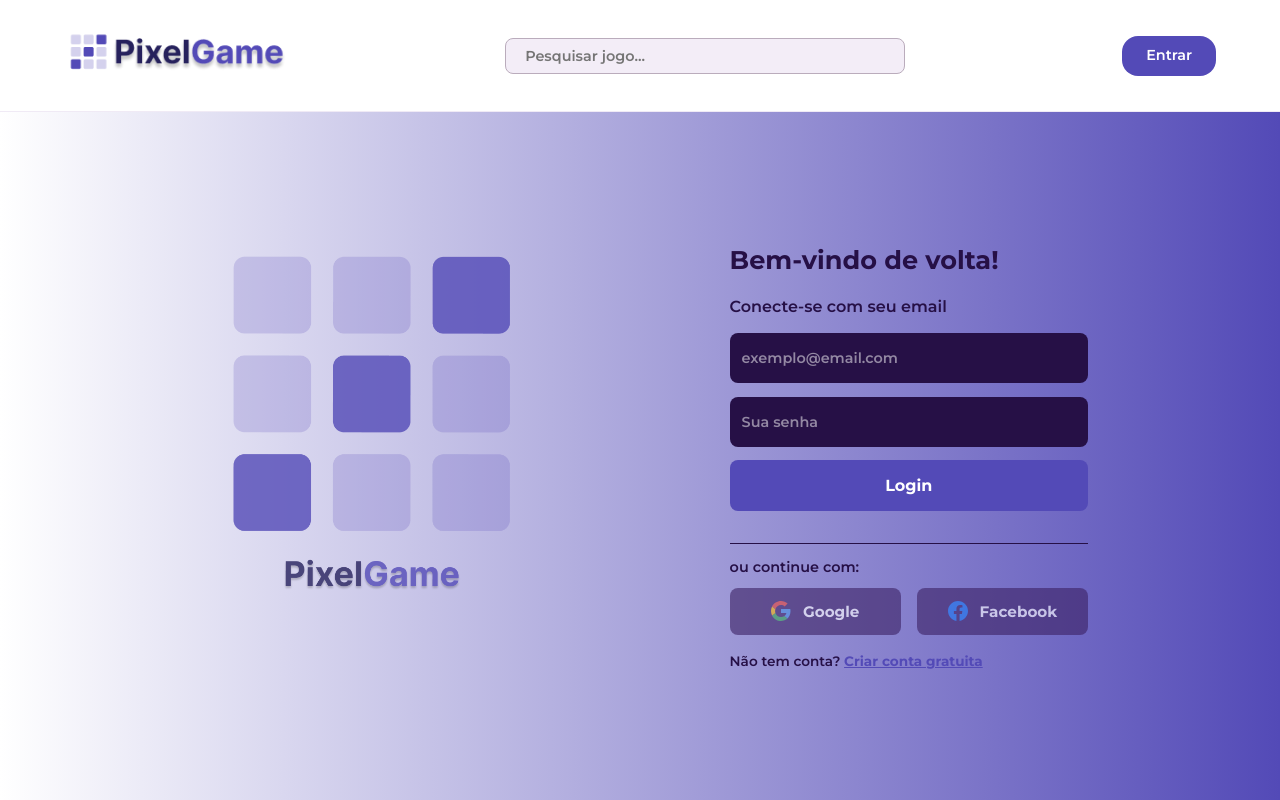
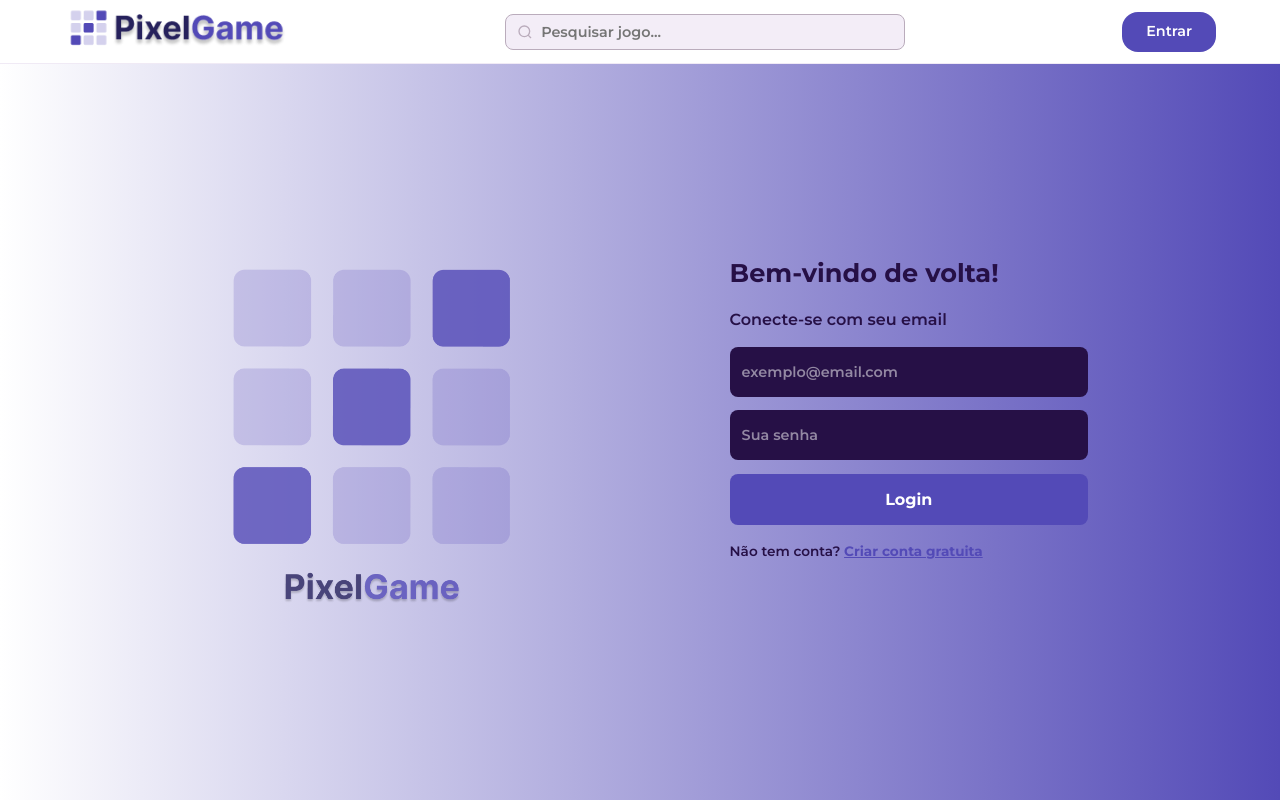
Before and after one commit to rosanadev/A3-PixelGame, a React (Vite) app in the folder src/: page /login in a window 1280 px wide. Built offline with nearby package versions, Linux system fonts and the light colour scheme.

Commit message:
style(navbar/login): alinha visual ao protótipo Figma e remove botões sociais

```diff
--- a/src/src/components/layout/Navbar.jsx
+++ b/src/src/components/layout/Navbar.jsx
@@ -3,6 +3,7 @@ import { useState } from 'react';
 import { useAuth } from '../../context/AuthContext';
 import { useCart } from '../../context/CartContext';
 import CartIcon from '../icons/CartIcon';
+import logoHorizontal from '../../img/login/logo-horizontal.png';
 import './Navbar.css';
 
 export default function Navbar() {
@@ -28,14 +29,20 @@ export default function Navbar() {
   return (
     <header className="navbar" role="banner">
       <div className="container navbar__inner">
-        {/* Logo */}
+
+        {/* Logo real do projeto */}
         <Link to="/" className="navbar__logo" aria-label="PixelGame - Página inicial">
-          <span className="navbar__logo-text">Pixel<span>Game</span></span>
+          <img src={logoHorizontal} alt="PixelGame" className="navbar__logo-img" />
         </Link>
 
-        {/* Busca */}
+        {/* Busca com lupa */}
         <form className="navbar__search" onSubmit={handleSearch} role="search">
           <label htmlFor="navbar-search" className="sr-only">Buscar jogos</label>
+          <div className="navbar__search-wrapper">
+            <svg className="navbar__search-icon" viewBox="0 0 24 24" fill="none" stroke="currentColor" strokeWidth="2" aria-hidden="true">
+              <circle cx="11" cy="11" r="8" />
+              <line x1="21" y1="21" x2="16.65" y2="16.65" />
+            </svg>
             <input
               id="navbar-search"
               type="search"
@@ -45,40 +52,35 @@ export default function Navbar() {
               onChange={(e) => setSearch(e.target.value)}
               aria-label="Buscar jogos"
             />
-          <button type="submit" className="navbar__search-btn" aria-label="Executar busca">
-            🔍
-          </button>
+          </div>
         </form>
 
         {/* Ações */}
         <nav className="navbar__actions" aria-label="Navegação do usuário">
           {user ? (
             <>
-              <Link to="/wishlist" className="navbar__icon-btn" aria-label="Lista de desejos" title="Lista de desejos">
-                ♡
-              </Link>
+              <Link to="/wishlist" className="navbar__icon-btn" aria-label="Lista de desejos" title="Lista de desejos">♡</Link>
               <Link
                 to="/cart"
                 className="navbar__icon-btn navbar__cart"
-                aria-label={count > 0 ? 'Carrinho de compras (com itens)' : 'Carrinho de compras'}
+                aria-label={count > 0 ? 'Carrinho (com itens)' : 'Carrinho'}
                 title="Carrinho"
               >
                 <CartIcon size={22} />
                 {count > 0 && <span className="navbar__cart-badge" aria-hidden="true" />}
               </Link>
 
-              {/* Menu do usuário */}
               <div className="navbar__user" onClick={() => setMenuOpen(!menuOpen)}>
                 <button
                   className="navbar__user-btn"
                   aria-haspopup="true"
                   aria-expanded={menuOpen}
-                  aria-label={`Menu do usuário: ${user.nome || user.name}`}
+                  aria-label={`Menu do usuário: ${user.nome}`}
                 >
                   <span className="navbar__avatar" aria-hidden="true">
-                    {(user.nome || user.name || 'U')[0].toUpperCase()}
+                    {(user.nome || 'U')[0].toUpperCase()}
                   </span>
-                  <span className="navbar__username">{user.nome || user.name}</span>
+                  <span className="navbar__username">{user.nome}</span>
                   <span aria-hidden="true">▾</span>
                 </button>
 
@@ -104,18 +106,15 @@ export default function Navbar() {
               </div>
             </>
           ) : (
-            <Link to="/login" className="btn btn-primary">Entrar</Link>
+            <Link to="/login" className="navbar__btn-purple">Entrar</Link>
           )}
 
-          {/* Hamburger mobile */}
           <button
             className="navbar__hamburger"
             onClick={() => setMenuOpen(!menuOpen)}
             aria-label="Abrir menu"
             aria-expanded={menuOpen}
-          >
-            ☰
-          </button>
+          >☰</button>
         </nav>
       </div>
     </header>
--- a/src/src/pages/LoginPage.css
+++ b/src/src/pages/LoginPage.css
@@ -8,7 +8,7 @@
 }
 
 .login-header {
-  height: 7rem;
+  height: 64px;
   background: white;
   display: flex;
   align-items: center;
@@ -37,21 +37,8 @@
   max-width: 400px;
 }
 
-.login-search-bar {
-  width: 100%;
-  border-radius: 0.5rem;
-  border: 1px solid #BAACBC;
-  padding: 0.5rem 1.2rem;
-  background: #F3EDF7;
-  font-family: 'Montserrat', sans-serif;
-  font-size: 0.9rem;
-  color: #261046;
-  outline: none;
-  transition: border-color 0.2s;
-}
-.login-search-bar:focus {
-  border-color: #534AB7;
-}
+
+
 
 .login-nav-actions {
   display: flex;
@@ -203,42 +190,7 @@
 }
 @keyframes spin { to { transform: rotate(360deg); } }
 
-.login-line {
-  height: 1px;
-  width: 100%;
-  background: #261046;
-  margin-top: 2rem;
-}
 
-.login-or {
-  margin: 0.75rem 0 0.5rem;
-  font-size: 0.9rem;
-  color: #261046;
-}
-
-.login-social {
-  display: flex;
-  justify-content: space-between;
-  gap: 1rem;
-}
-
-.login-social-button {
-  display: flex;
-  align-items: center;
-  justify-content: center;
-  gap: 0.75rem;
-  background: #3B2063;
-  color: white;
-  border-radius: 0.5rem;
-  padding: 0.85rem 0;
-  width: 50%;
-  border: none;
-  font-family: 'Montserrat', sans-serif;
-  font-weight: 700;
-  font-size: 0.95rem;
-  cursor: pointer;
-  transition: background 0.2s, opacity 0.2s;
-}
 .login-social-button:hover:not(:disabled) {
   background: #261046;
 }
@@ -278,3 +230,31 @@
     display: none;
   }
 }
+
+/* Busca com lupa */
+.login-search-wrapper {
+  position: relative;
+  display: flex;
+  align-items: center;
+}
+.login-search-icon {
+  position: absolute;
+  left: 0.75rem;
+  width: 16px;
+  height: 16px;
+  color: #BAACBC;
+  pointer-events: none;
+}
+.login-search-bar {
+  width: 100%;
+  border-radius: 0.5rem;
+  border: 1px solid #BAACBC;
+  padding: 0.5rem 1rem 0.5rem 2.2rem;
+  background: #F3EDF7;
+  font-family: 'Montserrat', sans-serif;
+  font-size: 0.9rem;
+  color: #261046;
+  outline: none;
+  transition: border-color 0.2s;
+}
+.login-search-bar:focus { border-color: #534AB7; }
--- a/src/src/pages/LoginPage.jsx
+++ b/src/src/pages/LoginPage.jsx
@@ -15,6 +15,7 @@ export default function LoginPage() {
   const [senha, setSenha] = useState('');
   const [error, setError] = useState('');
   const [loading, setLoading] = useState(false);
+  const [search, setSearch] = useState('');
 
   async function handleSubmit(e) {
     e.preventDefault();
@@ -33,37 +34,57 @@ export default function LoginPage() {
     }
   }
 
+  function handleSearch(e) {
+    e.preventDefault();
+    if (search.trim()) navigate(`/?q=${encodeURIComponent(search.trim())}`);
+  }
+
   return (
     <div className="login-page">
 
+      {/* Header */}
       <header className="login-header">
         <nav className="login-nav">
           <Link to="/" aria-label="PixelGame - Página inicial">
             <img src={logoHorizontal} alt="PixelGame" className="login-nav-logo" />
           </Link>
-          <form className="login-nav-search" role="search">
+
+          {/* Busca com lupa */}
+          <form className="login-nav-search" role="search" onSubmit={handleSearch}>
             <label htmlFor="nav-search" className="sr-only">Pesquisar jogo</label>
+            <div className="login-search-wrapper">
+              <svg className="login-search-icon" viewBox="0 0 24 24" fill="none" stroke="currentColor" strokeWidth="2" aria-hidden="true">
+                <circle cx="11" cy="11" r="8" />
+                <line x1="21" y1="21" x2="16.65" y2="16.65" />
+              </svg>
               <input
                 id="nav-search"
-              type="text"
+                type="search"
                 placeholder="Pesquisar jogo..."
                 className="login-search-bar"
+                value={search}
+                onChange={(e) => setSearch(e.target.value)}
                 aria-label="Pesquisar jogo"
               />
+            </div>
           </form>
+
           <div className="login-nav-actions">
             <Link to="/login" className="login-btn-purple">Entrar</Link>
           </div>
         </nav>
       </header>
 
+      {/* Main — duas colunas */}
       <main className="login-main">
         <div className="login-container">
 
+          {/* Coluna esquerda — logo */}
           <div className="login-col-logo">
             <img src={logoVertical} alt="PixelGame logo" className="login-main-logo" />
           </div>
 
+          {/* Coluna direita — formulário */}
           <div className="login-col-form">
 
             {error && (
@@ -72,12 +93,7 @@ export default function LoginPage() {
               </div>
             )}
 
-            <form
-              className="login-form"
-              onSubmit={handleSubmit}
-              noValidate
-              aria-label="Formulário de login"
-            >
+            <form className="login-form" onSubmit={handleSubmit} noValidate aria-label="Formulário de login">
               <h1 className="login-greeting">Bem-vindo de volta!</h1>
               <h2 className="login-subtitle">Conecte-se com seu email</h2>
 
@@ -111,12 +127,7 @@ export default function LoginPage() {
                 />
               </div>
 
-              <button
-                type="submit"
-                className="login-button"
-                disabled={loading}
-                aria-busy={loading}
-              >
+              <button type="submit" className="login-button" disabled={loading} aria-busy={loading}>
                 {loading
                   ? <><span className="login-spinner" aria-hidden="true" /> Entrando...</>
                   : 'Login'
@@ -124,43 +135,11 @@ export default function LoginPage() {
               </button>
             </form>
 
-            <div className="login-line" aria-hidden="true" />
-            <p className="login-or">ou continue com:</p>
-
-            <div className="login-social">
-              <button
-                className="login-social-button"
-                type="button"
-                aria-label="Entrar com Google (em breve)"
-                disabled
-              >
-                <svg width="20" height="20" viewBox="0 0 24 24" aria-hidden="true">
-                  <path fill="#EA4335" d="M5.26620003,9.76452941 C6.19878754,6.93863203 8.85444915,4.90909091 12,4.90909091 C13.6909091,4.90909091 15.2181818,5.50909091 16.4181818,6.49090909 L19.9090909,3 C17.7818182,1.14545455 15.0545455,0 12,0 C7.27006974,0 3.1977497,2.69829785 1.23999023,6.65002441 L5.26620003,9.76452941 Z"/>
-                  <path fill="#34A853" d="M16.0407269,18.0125889 C14.9509167,18.7163016 13.5660892,19.0909091 12,19.0909091 C8.86648613,19.0909091 6.21911939,17.076871 5.27698177,14.2678769 L1.23746264,17.3349879 C3.19279051,21.2936293 7.26500293,24 12,24 C14.9328362,24 17.7353462,22.9573905 19.834192,20.9995801 L16.0407269,18.0125889 Z"/>
-                  <path fill="#4A90E2" d="M19.834192,20.9995801 C21.9955846,18.9520994 23.4109842,15.9764055 23.4109842,12 C23.4109842,11.2472153 23.2981769,10.4743042 23.1169999,9.74974609 L12,9.74974609 L12,14.4531498 L18.4274934,14.4531498 C18.1360455,16.0328376 17.2235204,17.2369132 16.0407269,18.0125889 L19.834192,20.9995801 Z"/>
-                  <path fill="#FBBC05" d="M5.27698177,14.2678769 C5.03832634,13.556323 4.90909091,12.7937589 4.90909091,12 C4.90909091,11.2182781 5.03443647,10.4668121 5.26620003,9.76452941 L1.23999023,6.65002441 C0.43658717,8.26043162 0,10.0753848 0,12 C0,13.9195484 0.444780743,15.7301709 1.23746264,17.3349879 L5.27698177,14.2678769 Z"/>
-                </svg>
-                <span>Google</span>
-              </button>
-              <button
-                className="login-social-button"
-                type="button"
-                aria-label="Entrar com Facebook (em breve)"
-                disabled
-              >
-                <svg width="20" height="20" viewBox="0 0 24 24" aria-hidden="true">
-                  <path fill="#1877F2" d="M24 12.073c0-6.627-5.373-12-12-12s-12 5.373-12 12c0 5.99 4.388 10.954 10.125 11.854v-8.385H7.078v-3.47h3.047V9.43c0-3.007 1.792-4.669 4.533-4.669 1.312 0 2.686.235 2.686.235v2.953H15.83c-1.491 0-1.956.925-1.956 1.874v2.25h3.328l-.532 3.47h-2.796v8.385C19.612 23.027 24 18.062 24 12.073z"/>
-                </svg>
-                <span>Facebook</span>
-              </button>
-            </div>
-
             <p className="login-register-link">
               Não tem conta?{' '}
               <Link to="/register">Criar conta gratuita</Link>
             </p>
           </div>
-
         </div>
       </main>
     </div>
```
Also changed, not shown: src/src/components/layout/Navbar.css (+91 -67 lines). Lines whose indentation alone changed are shown as unchanged.
